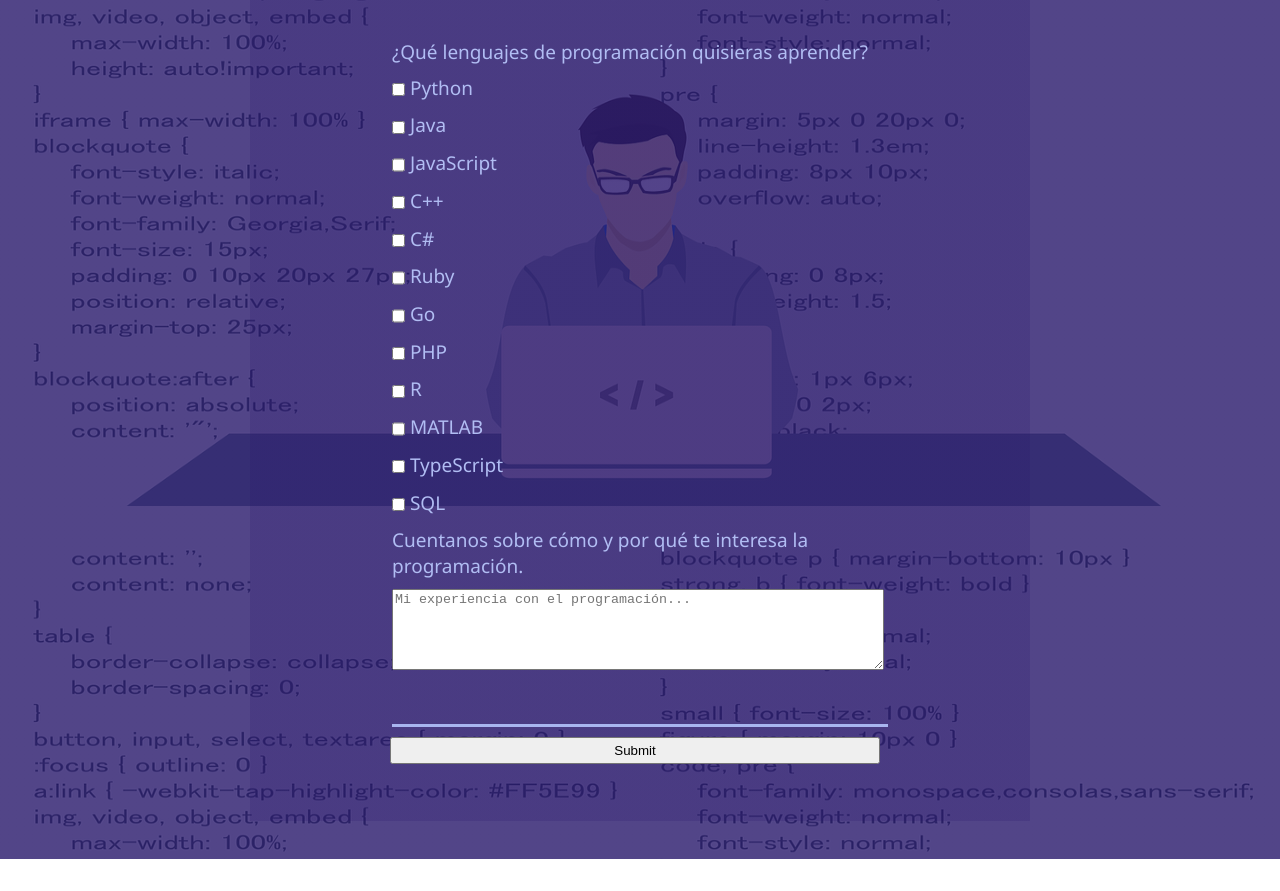
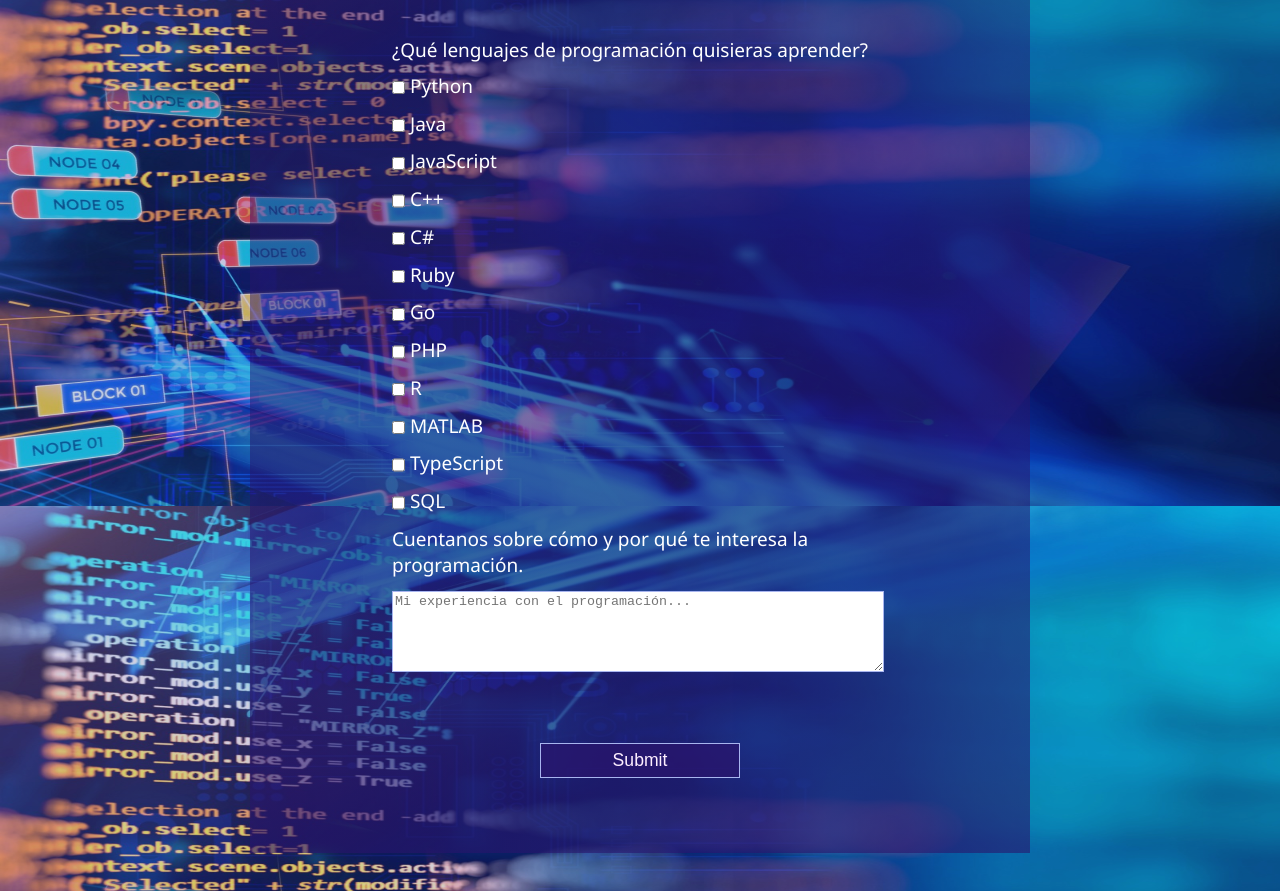
Before and after one commit to Cristh72/miFormulario, a plain HTML site: page mi-formulario/index.html in a window 1280 px wide. Shown: the part 1094-1985 px from the top of the page. Before the commit the page ends 1953 px from the top, so only its background shows below. Drawn offline with Linux system fonts and the light colour scheme.

Commit message:
mi formulario

```diff
--- a/mi-formulario/index.html
+++ b/mi-formulario/index.html
@@ -14,9 +14,9 @@
         </p>
         <form id="survey-form" action="">
             <fieldset>
-            <label id="name-label" for="name">Nombre <input type="text" id="name" required placeholder="Cristhian Guerrero"></label>
-            <label id="email-label" for="email">Email <input type="email" id="email" required placeholder="xxxx@gmail.com"></label>
-            <label id="number-label" for="number"> Edad (opcional) <input type="number" id="number" min="13" max="100" placeholder="13-100"></label>
+            <label id="name-label" for="name">Nombre <input type="text" id="name" required placeholder=" Cristhian Guerrero"></label>
+            <label id="email-label" for="email">Email <input type="email" id="email" required placeholder=" xxxx@gmail.com"></label>
+            <label id="number-label" for="number"> Edad (opcional) <input type="number" id="number" min="13" max="100" placeholder=" Años"></label>
             </fieldset>
             <fieldset>
                 <label for="dropdown">¿Cuál de estas opciones te describe mejor en el área de la programación?
--- a/mi-formulario/styles.css
+++ b/mi-formulario/styles.css
@@ -6,16 +6,17 @@ label{
     width: 100%;
     display: block;
     margin: 0.5em 0;
-    padding-left: 0%;
 }
 body{
-    background: linear-gradient(rgba(40, 20, 108, 0.75), rgba(40, 20, 108, 0.75)),
-    url(programmer-g64c246ac9_1280.png) no-repeat  fixed;
+    background: linear-gradient(rgba(40, 20, 108, 0.2), rgba(40, 20, 108, 0.2)),
+    url(Fondo.jpeg) no-repeat  fixed;
     background-size: 100% 100%;
+    background-position: center;
     width: 100%;
     height: 100%;
     margin: 0;
-    color: rgb(177, 189, 243);
+    /*color: rgb(177, 189, 243);*/
+    color: rgb(255, 255, 255);
     font-family: 'Segoe UI', Tahoma, Geneva, Verdana, sans-serif;
     font-size: 19px;
 }
@@ -25,7 +26,7 @@ body{
     height: 100%;
     margin: 2em auto;
     padding: 2em 2em;
-    background: linear-gradient(rgba(40, 20, 108, 0.2), rgba(40, 20, 108, 0.2));
+    background: linear-gradient(rgba(40, 20, 108, 0.2), rgba(40, 20, 108, 0.6));
 }
 form{
     margin: 0 auto;
@@ -41,7 +42,6 @@ input, textarea, select{
     min-height: 2em;
 }
 fieldset{
-
     border: none;
     padding: 2em 0;
     border-bottom: 3px inset rgb(168, 181, 239);
@@ -59,5 +59,29 @@ input[type="checkbox"]{
     vertical-align: middle;
 }
 #dropdown{
-    padding: 1px 2px;
+    padding: 6px 2px;
+    /*background-color:rgba(40, 20, 108, 0.75);*/
+    border: 1px solid rgb(168, 181, 239);
+    /*color: rgb(254, 239, 255);*/
 }
+input[type="submit"]{
+    display:block;
+    width:40%;
+    margin: 1em auto;
+    font-size:1.1rem;
+    height: 2em;
+    background-color: rgba(40, 20, 108, 0.75);
+    border-color: rgb(168, 181, 239);
+    min-width:200px
+}
+input,textarea{
+    /*background-color:rgba(40, 20, 108, 0.75);*/
+    border: 1px solid rgb(168, 181, 239);
+    color: rgb(254, 239, 255);
+}
+fieldset:last-of-type{
+    border-bottom: none;
+}
+textarea{
+    margin-top: 1em;
+}
```
Also changed, not shown: mi-formulario/Fondo.jpeg (added), mi-formulario/Fonte.jpg (deleted), mi-formulario/Yo.jpg (deleted), mi-formulario/programmer-g64c246ac9_1280.png (deleted).
